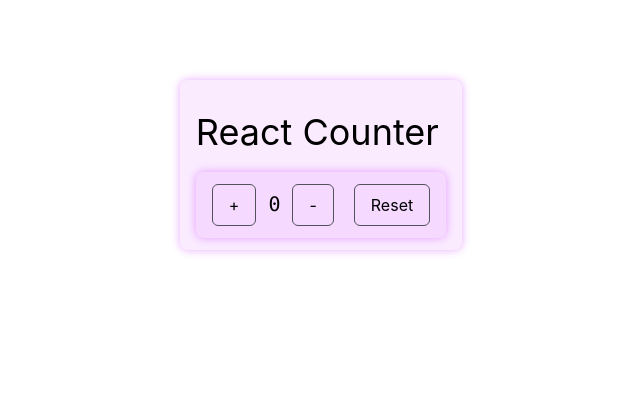
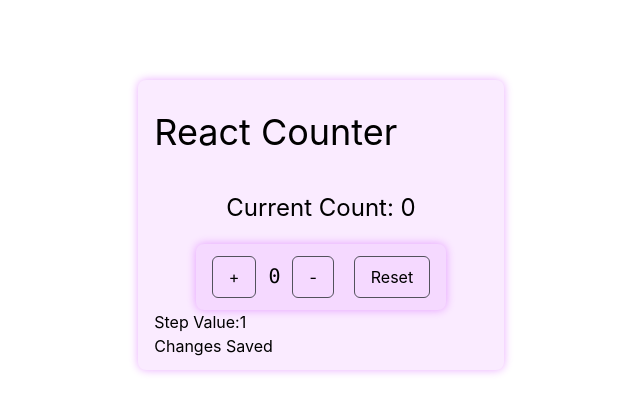
Before and after one commit to shanreed25/react-counter, a React (Vite) app: page / in a window 1280 px wide. Shown: the top 414 px of the page, without its empty margins (319-959 px from the left). Built offline with nearby package versions, Linux system fonts and the light colour scheme.

Commit message:
added step input, step state, function to hadle step, and added step state to be incremented or decremented by

```diff
--- a/src/components/AdvanceCounter.tsx
+++ b/src/components/AdvanceCounter.tsx
@@ -1,46 +1,62 @@
-import { useState } from "react";
-
-
+import { useState, type ChangeEvent } from "react";
 
 //Style Map
 const styles = {
-    counter : {
-        container: 'rounded-lg  px-4 py-3 border-[#bf00ff] bg-[#bf00ff]/8 shadow-[0_0_10px_#bf00ff55]',
-        btn: 'rounded-md border border-zinc-600 px-4 py-2 hover:bg-zinc-800'
-    }
-}
-
-
-
+  counter: {
+    counterContainer: "flex flex-col items-center justify-center",
+    btnContainer:
+      "rounded-lg  px-4 py-3 border-[#bf00ff] bg-[#bf00ff]/8 shadow-[0_0_10px_#bf00ff55]",
+    btn: "rounded-md border border-zinc-600 px-4 py-2 hover:bg-zinc-800",
+  },
+};
 
 function AdvanceCounter() {
   const [count, setCount] = useState(0);
+  const [step, setStep] = useState(1)
+
+  const numStep = Number(step)//e.target.value is a string so it needs to be converted to a number
 
   function decrement() {
-    setCount((prevCount) => prevCount - 1);
+    setCount((prevCount) => prevCount - numStep);
   }
 
   function increment() {
-    setCount((prevCount) => prevCount + 1);
+    setCount((prevCount) => prevCount + numStep);
   }
 
+  function handleStep(e: ChangeEvent<HTMLInputElement>){
+    setStep(Number(e.target.value))
+
+  }
+
+
   return (
-    <div className={styles.counter.container}>
-      <button
-        onClick={increment}
-        className={`${styles.counter.btn} mr-3`}
-      >
-        +
-      </button>
-      <span className="font-mono text-xl">{count}</span>
+    <div className={styles.counter.counterContainer}>
+      <h2 className="my-5 text-2xl">Current Count: {count}</h2>
+      <div className={styles.counter.btnContainer}>
+        <button onClick={increment} className={`${styles.counter.btn} mr-3`}>
+          +
+        </button>
+        <span className="font-mono text-xl">{count}</span>
 
-      <button
-        onClick={decrement}
-        className={`${styles.counter.btn} ml-3`}
-      >
-        -
-      </button>
-      <button className={`${styles.counter.btn} ml-5`}>Reset</button>
+        <button onClick={decrement} className={`${styles.counter.btn} ml-3`}>
+          -
+        </button>
+        <button className={`${styles.counter.btn} ml-5`}>Reset</button>
+      </div>
+
+      <div>
+        <div>
+          <label htmlFor="step">Step Value:</label>
+          <input
+          id="step"
+          type="number"//e.target.value is still a string
+          value={step}//makes the input a controlled input
+          onChange={handleStep}
+          />
+        </div>
+        <span>Changes Saved</span>
+      </div>
     </div>
   );
 }
```
Also changed, not shown: 1 other file (tests, documents, lock files or other folders).
